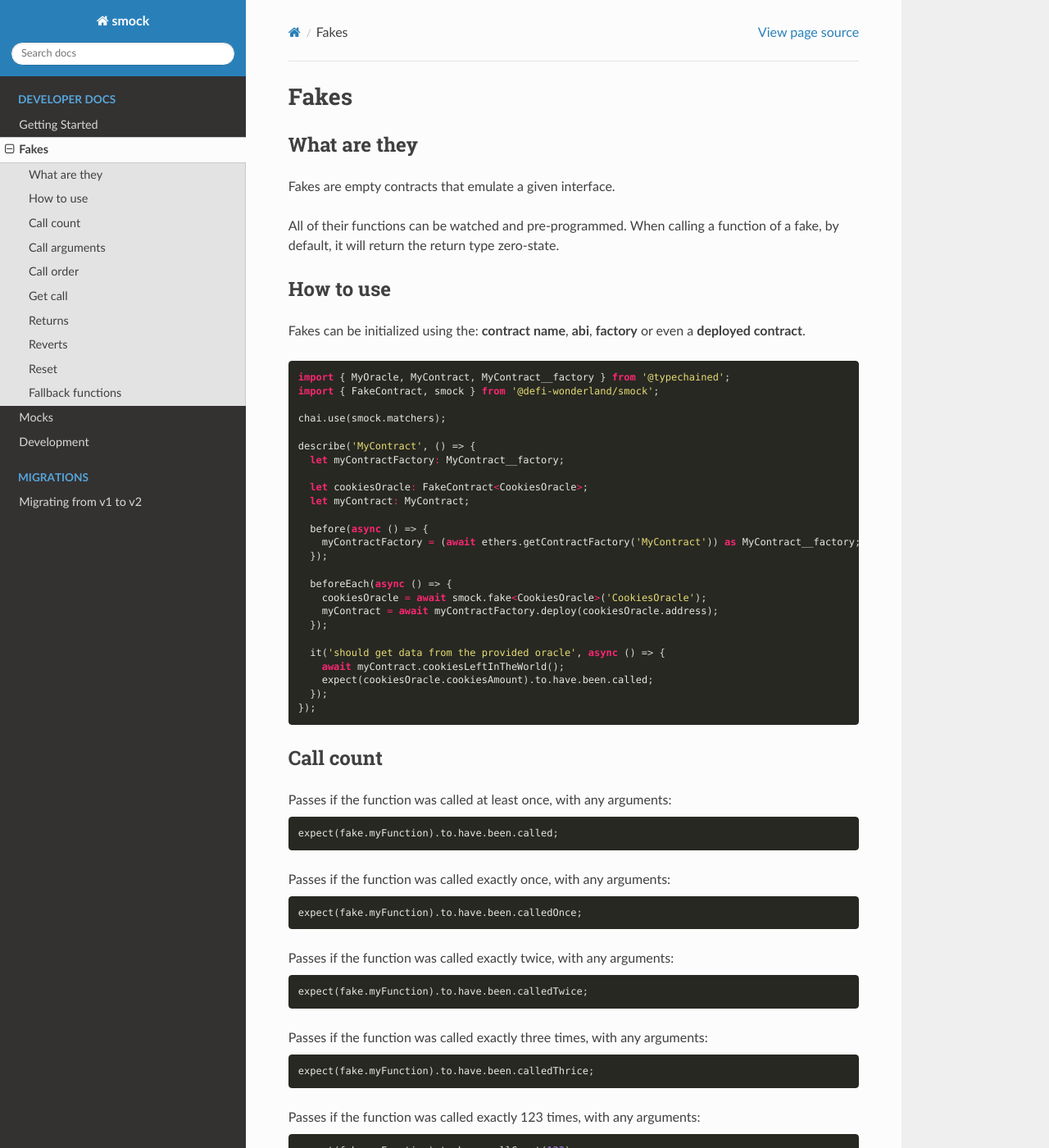
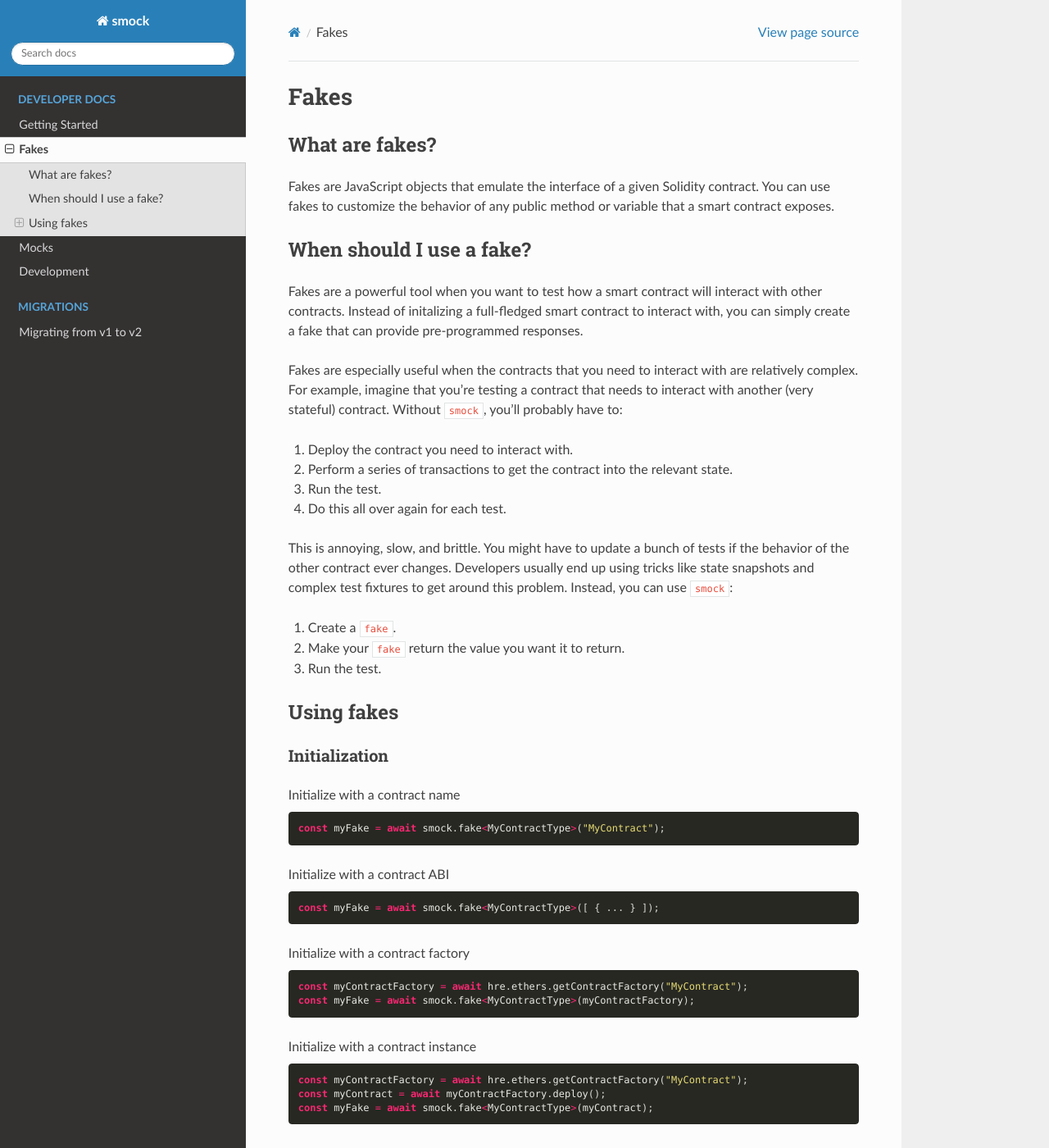
Before and after one commit to defi-wonderland/smock, a Sphinx documentation site: the page built from docs/source/fakes.rst, in a window 1280 px wide and 1400 px high. Shown: the whole window at 82% size. Built offline with Sphinx 7.4.7 and the Read the Docs theme 2.0.0, drawn with Linux system fonts in a browser that asks for light colours; some of the changed text lies outside the part shown.

Commit message:
docs: update docs for fakes (#36)
* chore(release): 2.0.0 (#34)

* docs: update docs for fakes

* docs: made fakes h4 look like p

Co-authored-by: 0xGorilla <84932007+0xGorilla@users.noreply.github.com>
Co-authored-by: 0xGorilla <0xGorilla@protonmail.com>

```diff
--- /dev/null
+++ b/docs/source/_static/css/fakes.css
@@ -0,0 +1,7 @@
+section#fakes h4 {
+  line-height: 24px;
+  font-size: 16px;
+  margin: 0 0 8px;
+  font-weight: normal;
+  font-family: Lato,proxima-nova,Helvetica Neue,Arial,sans-serif;
+}
--- a/docs/source/conf.py
+++ b/docs/source/conf.py
@@ -49,4 +49,10 @@ html_theme = 'sphinx_rtd_theme'
 # relative to this directory. They are copied after the builtin static files,
 # so a file named "default.css" will overwrite the builtin "default.css".
 html_static_path = ['_static']
-html_css_files = ['css/base.css', 'css/sphinx-tabs.css', 'css/highlight.css', 'css/text.css']
+html_css_files = [
+  'css/base.css',
+  'css/sphinx-tabs.css',
+  'css/highlight.css',
+  'css/text.css',
+  'css/fakes.css'
+]
--- a/docs/source/fakes.rst
+++ b/docs/source/fakes.rst
@@ -1,365 +1,322 @@
 Fakes
 =====
 
-What are they
--------------
+What are fakes?
+---------------
 
-Fakes are empty contracts that emulate a given interface.
+Fakes are JavaScript objects that emulate the interface of a given Solidity contract.
+You can use fakes to customize the behavior of any public method or variable that a smart contract exposes.
 
-All of their functions can be watched and pre-programmed. When calling a function of a fake, by default, it will return the return type zero-state.
+When should I use a fake?
+-------------------------
+
+Fakes are a powerful tool when you want to test how a smart contract will interact with other contracts.
+Instead of initalizing a full-fledged smart contract to interact with, you can simply create a fake that can provide pre-programmed responses.
+
+Fakes are especially useful when the contracts that you need to interact with are relatively complex.
+For example, imagine that you're testing a contract that needs to interact with another (very stateful) contract.
+Without :code:`smock`, you'll probably have to:
+
+1. Deploy the contract you need to interact with.
+2. Perform a series of transactions to get the contract into the relevant state.
+3. Run the test.
+4. Do this all over again for each test.
+
+This is annoying, slow, and brittle.
+You might have to update a bunch of tests if the behavior of the other contract ever changes.
+Developers usually end up using tricks like state snapshots and complex test fixtures to get around this problem.
+Instead, you can use :code:`smock`:
+
+1. Create a :code:`fake`.
+2. Make your :code:`fake` return the value you want it to return.
+3. Run the test.
+
+Using fakes
+-----------
+
+Initialization
+**************
+
+Initialize with a contract name
+###############################
+
+.. code-block:: typescript
+
+  const myFake = await smock.fake<MyContractType>("MyContract");
 
 
-How to use
-----------
+Initialize with a contract ABI
+##############################
 
-Fakes can be initialized using the: **contract name**, **abi**, **factory** or even a **deployed contract**.
+.. code-block:: typescript
 
-.. code-block:: javascript
+  const myFake = await smock.fake<MyContractType>([ { ... } ]);
 
-  import { MyOracle, MyContract, MyContract__factory } from '@typechained';
-  import { FakeContract, smock } from '@defi-wonderland/smock';
+Initialize with a contract factory
+##################################
 
-  chai.use(smock.matchers);
+.. code-block:: typescript
 
-  describe('MyContract', () => {
-    let myContractFactory: MyContract__factory;
+  const myContractFactory = await hre.ethers.getContractFactory("MyContract");
+  const myFake = await smock.fake<MyContractType>(myContractFactory);
 
-    let cookiesOracle: FakeContract<CookiesOracle>;
-    let myContract: MyContract;
+Initialize with a contract instance
+###################################
 
-    before(async () => {
-      myContractFactory = (await ethers.getContractFactory('MyContract')) as MyContract__factory;
-    });
+.. code-block:: typescript
 
-    beforeEach(async () => {
-      cookiesOracle = await smock.fake<CookiesOracle>('CookiesOracle');
-      myContract = await myContractFactory.deploy(cookiesOracle.address);
-    });
+  const myContractFactory = await hre.ethers.getContractFactory("MyContract");
+  const myContract = await myContractFactory.deploy();
+  const myFake = await smock.fake<MyContractType>(myContract);
 
-    it('should get data from the provided oracle', async () => {
-      await myContract.cookiesLeftInTheWorld();
-      expect(cookiesOracle.cookiesAmount).to.have.been.called;
-    });
+Making a function return
+************************
+
+Returning with the default value
+################################
+
+.. code-block:: typescript
+
+  myFake.myFunction.returns();
+
+Returning a fixed value
+#######################
+
+.. code-block:: typescript
+
+  myFake.myFunction.returns(42);
+
+Returning a struct
+##################
+
+.. code-block:: typescript
+
+  myFake.getStruct.returns({
+    valueA: 1234,
+    valueB: false,
   });
 
+Returning an array
+##################
 
-Call count
-----------
+.. code-block:: typescript
 
-.. container:: code-explanation
+  myFake.myFunctionArray.returns([1, 2, 3]);
 
-  Passes if the function was called at least once, with any arguments:
+Returning a dynamic value
+#########################
 
-  .. code-block:: javascript
+.. code-block:: typescript
 
-    expect(fake.myFunction).to.have.been.called;
+  myFake.myFunction.returns(() => {
+    if (Math.random() < 0.5) {
+      return 0;
+    } else {
+      return 1;
+    }
+  });
+
+Returning a value based on arguments
+####################################
+
+.. code-block:: typescript
+
+  myFake.getDynamicInput.returns(arg1 => arg1 * 10);
+
+  await myFake.getDynamicInput(123); // returns 1230
+
+Returning at a specific call count
+##################################
+
+.. code-block:: typescript
+
+  myFake.myFunction.returnsAtCall(0, 5678);
+  myFake.myFunction.returnsAtCall(1, 1234);
+
+  await myFake.myFunction(); // returns 5678
+  await myFake.myFunction(); // returns 1234
+
+Making a function revert
+************************
+
+Reverting with no data
+######################
+
+.. code-block:: typescript
+
+  myFake.myFunction.reverts();
+
+Reverting with a string message
+###############################
+
+.. code-block:: typescript
+
+  myFake.myFunction.reverts("Something went wrong");
+
+Reverting with bytes data
+#########################
+
+.. code-block:: typescript
+
+  myFake.myFunction.reverts("0x12341234");
+
+Reverting at a specific call count
+##################################
+
+.. code-block:: typescript
+
+  myFake.myFunction.returns(1234);
+  myFake.myFunction.revertsAtCall(1, "Something went wrong");
+
+  await myFake.myFunction(); // returns 1234
+  await myFake.myFunction(); // reverts with "Something went wrong"
+  await myFake.myFunction(); // returns 1234
+
+Resetting function behavior
+***************************
+
+Resetting a function to original behavior
+#########################################
+
+.. code-block:: typescript
+
+  myFake.myFunction().reverts();
+
+  await myFake.myFunction(); // reverts
+
+  myFake.reset();
+
+  await myFake.myFunction(); // returns 0
+
+Asserting call count
+********************
+
+Any number of calls
+###################
+
+.. code-block:: typescript
+
+  expect(myFake.myFunction).to.have.been.called;
+
+Called once
+###########
+
+.. code-block:: typescript
+
+  expect(myFake.myFunction).to.have.been.calledOnce;
+
+Called twice
+############
+
+.. code-block:: typescript
+
+  expect(myFake.myFunction).to.have.been.calledTwice;
+
+Called three times
+##################
+
+.. code-block:: typescript
+
+  expect(myFake.myFunction).to.have.been.calledThrice;
+
+Called N times
+##############
+
+.. code-block:: typescript
+
+  expect(myFake.myFunction).to.have.callCount(123);
+
+Asserting call arguments
+************************
+
+Called with specific arguments
+##############################
+
+.. code-block:: typescript
+
+  expect(myFake.myFunction).to.have.been.calledWith(123, true, "abcd");
+
+Called with struct arguments
+############################
+
+.. code-block:: typescript
+
+  expect(myFake.myFunction).to.have.been.calledWith({
+    myData: [1, 2, 3, 4],
+    myNestedStruct: {
+      otherValue: 5678
+    }
+  });
+
+Called at a specific call index with arguments
+##############################################
+
+.. code-block:: typescript
+
+  expect(myFake.myFunction.atCall(2)).to.have.been.calledWith(1234, false);
+
+Called once with specific arguments
+###################################
+
+.. code-block:: typescript
+
+  expect(myFake.myFunction).to.have.been.calledOnceWith(1234, false);
+
+Asserting call order
+********************
+
+Called before other function
+############################
+
+.. code-block:: typescript
+
+  expect(myFake.myFunction).to.have.been.calledBefore(myFake.myOtherFunction);
+
+Called after other function
+###########################
+
+.. code-block:: typescript
+
+  expect(myFake.myFunction).to.have.been.calledAfter(myFake.myOtherFunction);
+
+Called immediately before other function
+########################################
+
+.. code-block:: typescript
+
+  expect(myFake.myFunction).to.have.been.calledImmediatelyBefore(myFake.myOtherFunction);
+
+Called immediately after other function
+#######################################
+
+.. code-block:: typescript
+
+  expect(myFake.myFunction).to.have.been.calledImmediatelyAfter(myFake.myOtherFunction);
 
 
-.. container:: code-explanation
+Querying call arguments
+***********************
 
-  Passes if the function was called exactly once, with any arguments:
+Getting arguments at a specific call index
+##########################################
 
-  .. code-block:: javascript
+.. code-block:: typescript
 
-    expect(fake.myFunction).to.have.been.calledOnce;
+  expect(myFake.myFunction.getCall(0).args[0]).to.be.gt(50);
 
+Manipulating fallback functions
+*******************************
 
-.. container:: code-explanation
+Modifying the "fallback" function
+#################################
 
-  Passes if the function was called exactly twice, with any arguments:
+.. code-block:: typescript
 
-  .. code-block:: javascript
+  myFake.fallback.returns();
 
-    expect(fake.myFunction).to.have.been.calledTwice;
+Modifying the "receive" function
+################################
 
+.. code-block:: typescript
 
-.. container:: code-explanation
-
-  Passes if the function was called exactly three times, with any arguments:
-
-  .. code-block:: javascript
-
-    expect(fake.myFunction).to.have.been.calledThrice;
-
-
-.. container:: code-explanation
-
-  Passes if the function was called exactly 123 times, with any arguments:
-
-  .. code-block:: javascript
-
-    expect(fake.myFunction).to.have.callCount(123);
-
-
-Call arguments
---------------
-
-.. container:: code-explanation
-
-  Passes if the function was called at least once, with all of the provided arguments:
-
-  .. code-block:: javascript
-
-    expect(fake.myFunction).to.have.been.calledWith(123, true, 'abc');
-
-
-.. container:: code-explanation
-
-  It also work with structs, and nested structs 😉 :
-
-  .. code-block:: javascript
-
-    expect(fake.myFunction).to.have.been.calledWith({
-      importantData: [1, 2, 3],
-      someMore: {
-        isThisWild: true
-      }
-    });
-
-
-.. container:: code-explanation
-
-  Passes if the function was a second time, with all of the provided arguments:
-
-  .. code-block:: javascript
-
-    expect(fake.myFunction.atCall(2)).to.have.been.calledWith(123, true);
-
-
-.. container:: code-explanation
-
-  Passes if the function was always called, with all of the provided arguments:
-
-  .. code-block:: javascript
-
-    expect(fake.myFunction).to.always.have.been.calledWith(123, true);
-
-
-.. container:: code-explanation
-
-  Passes if the function was called exactly once, and that time, it had all of the provided arguments:
-
-  .. code-block:: javascript
-
-    expect(fake.myFunction).to.have.been.calledOnceWith(123, true);
-
-
-Call order
-----------
-
-.. container:: code-explanation
-
-  Passes if the function was, at least once, called before/after the other function:
-
-  .. code-block:: javascript
-
-    expect(fake.myFunction).to.have.been.calledBefore(otherFake.otherFunction);
-
-  .. code-block:: javascript
-
-    expect(fake.myFunction).to.have.been.calledAfter(otherFake.otherFunction);
-
-
-.. container:: code-explanation
-
-  The same can also be tested using another function of the same contract
-
-  .. code-block:: javascript
-
-    expect(fake.myFunction).to.have.been.calledBefore(fake.otherFunction);
-
-
-.. container:: code-explanation
-
-  Passes if the function was, always, called before/after the other function:
-
-  .. code-block:: javascript
-
-    expect(fake.myFunction).to.always.have.been.calledBefore(otherFake.otherFunction);
-
-  .. code-block:: javascript
-
-    expect(fake.myFunction).to.always.have.been.calledAfter(otherFake.otherFunction);
-
-
-.. container:: code-explanation
-
-  Passes if the function was, at least once, called immediately before/after the other function (without any other call **to a fake or a mock** in the middle):
-
-  .. code-block:: javascript
-
-    expect(fake.myFunction).to.have.been.calledImmediatelyBefore(otherFake.otherFunction);
-
-  .. code-block:: javascript
-
-    expect(fake.myFunction).to.have.been.calledImmediatelyAfter(otherFake.otherFunction);
-
-
-.. container:: code-explanation
-
-  Passes if the function was, always, called immediately before/after the other function (without any other call **to a fake or a mock** in the middle):
-
-  .. code-block:: javascript
-
-    expect(fake.myFunction).to.always.have.been.calledImmediatelyBefore(otherFake.otherFunction);
-
-  .. code-block:: javascript
-
-    expect(fake.myFunction).to.always.have.been.calledImmediatelyAfter(otherFake.otherFunction);
-
-
-Get call
-----------
-
-.. container:: code-explanation
-
-  Return all the details of an specific call, **arguments** and **nonce** (call order)
-
-  .. code-block:: javascript
-
-    expect(fake.myFunction.getCall(0).args[0]).to.be.gt(50);
-
-
-Returns
--------
-
-.. container:: code-explanation
-
-  Forces the function to return the provided value
-
-  .. code-block:: javascript
-
-    fake.getString.returns('a');
-
-
-.. container:: code-explanation
-
-  Forces the function, at the third call, to return the provided value
-
-  .. code-block:: javascript
-
-    fake.getString.returnsAtCall(3, 'b');
-
-
-.. container:: code-explanation
-
-  So with the combination of boths you can achieve something like this:
-
-  .. code-block:: javascript
-
-    fake.getString.returns('a');
-    fake.getString.returnsAtCall(1, 'b');
-
-    await fake.getString(); // will return 'a'
-    await fake.getString(); // will return 'b'
-    await fake.getString(); // will return 'a'
-
-
-.. container:: code-explanation
-
-  Changes the return value depending on the call arguments (also works with async functions)
-
-  .. code-block:: javascript
-
-    fake.myFunction.returns(myNumber => myNumber * 10);
-    await fake.myFunction(25); // will return 250
-
-
-Reverts
--------
-
-.. container:: code-explanation
-
-  Forces the function to revert
-
-  .. code-block:: javascript
-
-    fake.getString.reverts();
-
-
-.. container:: code-explanation
-
-  Forces the function to revert with the provided message
-
-  .. code-block:: javascript
-
-    fake.getString.reverts('something crazy');
-
-
-.. container:: code-explanation
-
-  Forces the function, at the third call, to revert. You can provide a message as well.
-
-  .. code-block:: javascript
-
-    fake.getString.revertsAtCall(3);
-
-
-.. container:: code-explanation
-
-  So with the combination of boths you can achieve something like this:
-
-  .. code-block:: javascript
-
-    fake.getString.returns();
-    fake.getString.revertsAtCall(1);
-
-    await fake.callStatic.getString(); // won't revert
-    await fake.callStatic.getString(); // will revert
-    await fake.callStatic.getString(); // won't revert
-
-
-
-Reset
------
-
-.. container:: code-explanation
-
-  Returns the function to it's original functionality
-
-  .. code-block:: javascript
-
-    fake.getString.reset();
-
-
-.. container:: code-explanation
-
-  If affects pre-programmed return values:
-
-  .. code-block:: javascript
-
-      fake.getUint256.returns(123);
-      await fake.callStatic.getUint256(); // returns 123
-
-      fake.getUint256.reset();
-      await fake.callStatic.getUint256(); // returns 0
-
-
-.. container:: code-explanation
-
-  And as well call counts:
-
-  .. code-block:: javascript
-
-      await fake.callStatic.getUint256();
-      fake.getUint256.reset();
-      await fake.callStatic.getUint256();
-
-      expect(fake.getUint256).to.have.been.calledOnce; // true
-
-
-Fallback functions
-------------------
-
-
-.. container:: code-explanation
-
-  Fallback functions behave almost like any other function, the only difference is that their returned value will be hexified.
-
-  .. code-block:: javascript
-
-    fake.fallback.returns('0x1234');
-    await ethers.provider.call({ to: fake.address }); // will return 0x1234
-
-    fake.fallback.returns([1, 2, 3]);
-    await ethers.provider.call({ to: fake.address }); // will return 0x010203
+  myFake.receive.returns();
```
Also changed, not shown: docs/source/getting-started.rst (+47 -22 lines).
